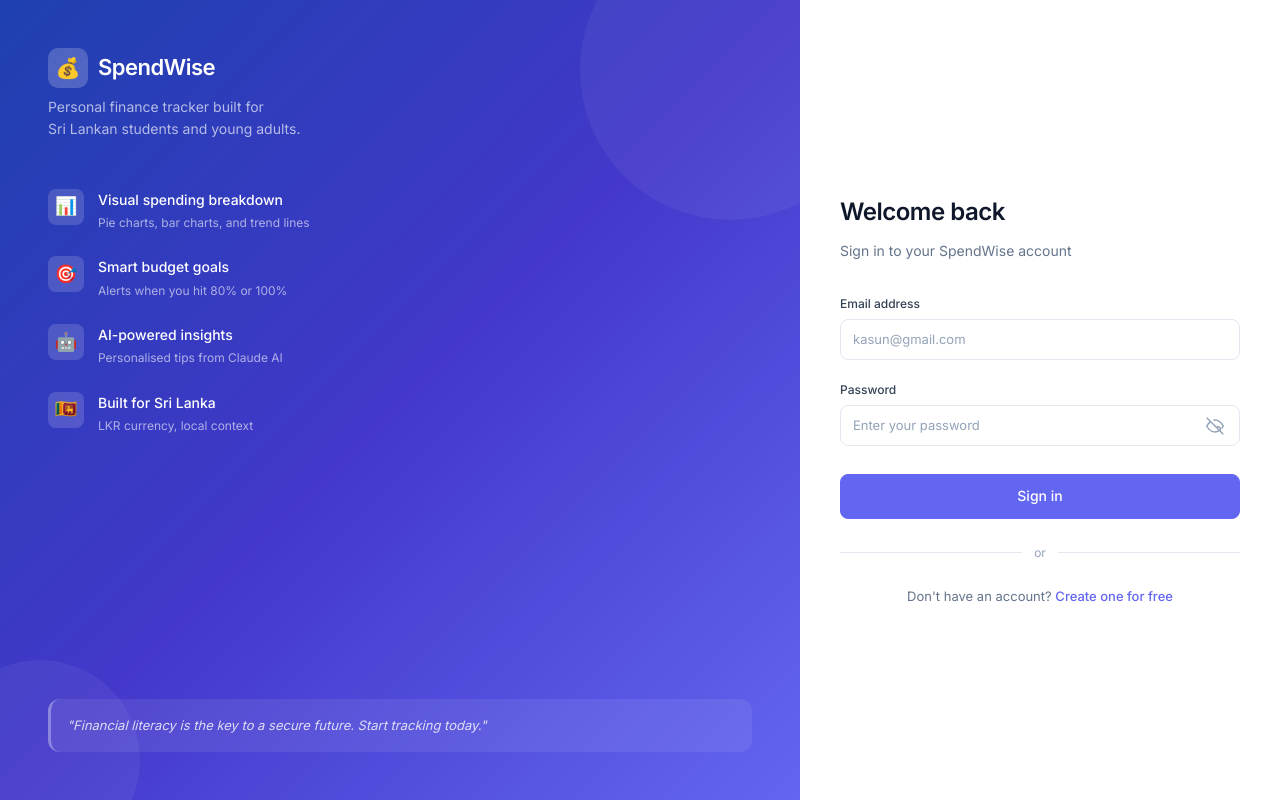
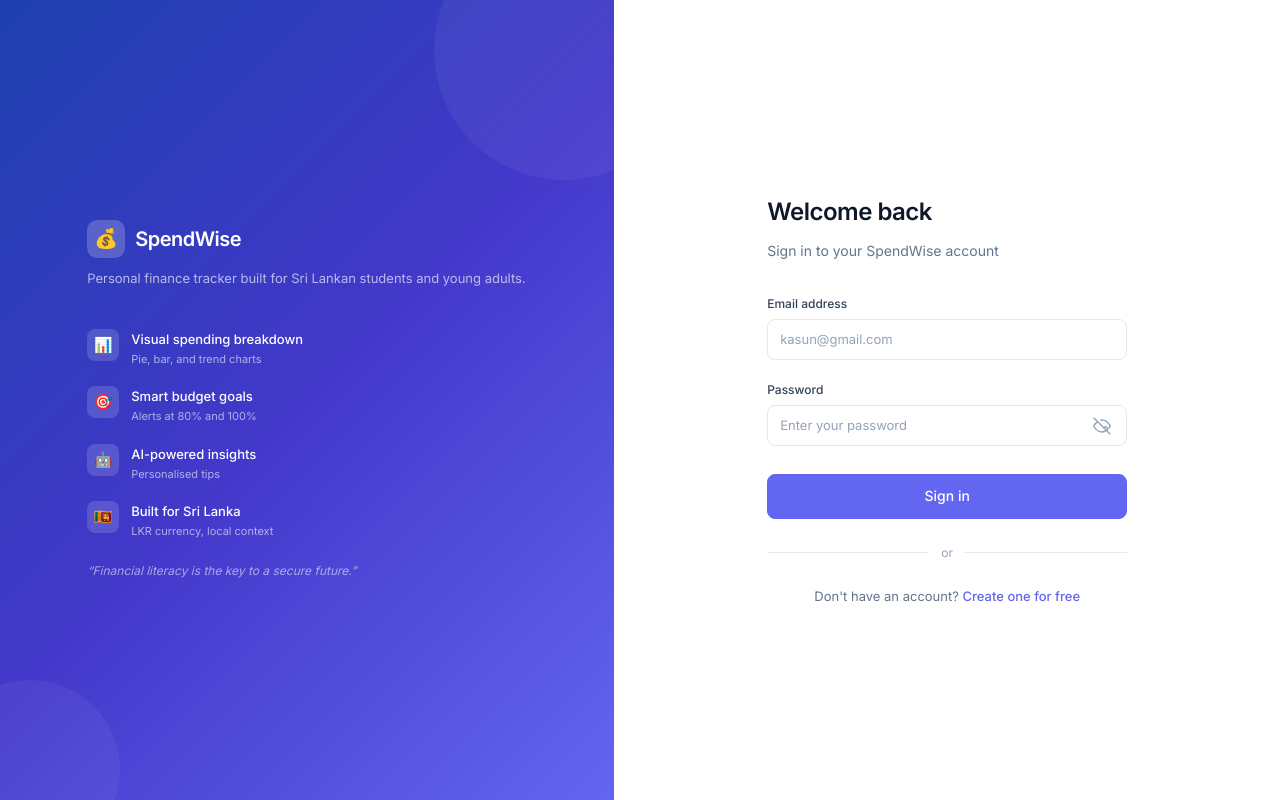
Before and after one commit to HansiAshara/spendwise, a Next.js app in the folder apps/web/: page /login in a window 1280 px wide. Built offline with nearby package versions, Linux system fonts and the light colour scheme; no server answers.

Commit message:
fix ui  balance auth layout proportions, add mobile responsive sidebar and grid

```diff
--- a/apps/web/app/(auth)/layout.tsx
+++ b/apps/web/app/(auth)/layout.tsx
@@ -1,13 +1,9 @@
 // ============================================
-// Auth Layout — Split Screen Design
+// Auth Layout — Split Screen Design (v2)
 // ============================================
-// Shared layout for /login and /register pages.
-//
-// Left side  → Brand story, features list
-// Right side → The actual form (login or register)
-//
-// This layout only applies to pages inside (auth)/.
-// Dashboard pages get a completely different layout.
+// Fixed: both sides now have balanced, capped widths
+// instead of the banner stretching infinitely on
+// wide screens. Centered as a whole on the page.
 // ============================================
 
 export default function AuthLayout({
@@ -17,96 +13,93 @@
 }) {
     return (
         <div style={{
-            display: 'flex',
             minHeight: '100vh',
             backgroundColor: 'var(--page-bg)',
+            width: '100%',
         }}>
 
+            {/* Full-viewport shell — edge-to-edge auth layout */}
+            <div
+                className="auth-shell"
+                style={{
+                    display: 'flex',
+                    width: '100%',
+                    minHeight: '100vh',
+                }}
+            >
+
                 {/* ── Left side — Brand panel ─────────────────── */}
-            {/* Hidden on mobile, shown on tablet and above  */}
-            <div style={{
-                flex: 1,
+                <div
+                    className="auth-left"
+                    style={{
+                        flex: '0 0 48%',
                         background: 'linear-gradient(135deg, #1e40af 0%, #4338CA 50%, #6366F1 100%)',
-                padding: '48px',
+                        padding: '48px 40px',
                         display: 'flex',
                         flexDirection: 'column',
                         justifyContent: 'center',
                         position: 'relative',
                         overflow: 'hidden',
                     }}
-                className="hidden md:flex"
                 >
-
                     {/* Background decoration circles */}
                     <div style={{
                         position: 'absolute', top: '-80px', right: '-80px',
-                    width: '300px', height: '300px',
-                    borderRadius: '50%',
+                        width: '260px', height: '260px', borderRadius: '50%',
                         background: 'rgba(255,255,255,0.05)',
                     }} />
                     <div style={{
                         position: 'absolute', bottom: '-60px', left: '-60px',
-                    width: '200px', height: '200px',
-                    borderRadius: '50%',
+                        width: '180px', height: '180px', borderRadius: '50%',
                         background: 'rgba(255,255,255,0.05)',
                     }} />
 
+                    <div style={{
+                        width: '100%',
+                        maxWidth: '440px',
+                        margin: '0 auto',
+                        position: 'relative',
+                    }}>
                         {/* Logo */}
-                <div style={{ marginBottom: '48px', position: 'relative' }}>
+                        <div style={{ marginBottom: '40px', position: 'relative' }}>
+                            <div style={{ display: 'flex', alignItems: 'center', gap: '10px', marginBottom: '10px' }}>
                                 <div style={{
-                        display: 'flex', alignItems: 'center', gap: '10px',
-                        marginBottom: '8px',
-                    }}>
-                        {/* Logo icon */}
-                        <div style={{
-                            width: '40px', height: '40px',
-                            background: 'rgba(255,255,255,0.2)',
-                            borderRadius: '10px',
-                            display: 'flex', alignItems: 'center', justifyContent: 'center',
-                            fontSize: '20px',
+                                    width: '38px', height: '38px', background: 'rgba(255,255,255,0.2)',
+                                    borderRadius: '10px', display: 'flex', alignItems: 'center',
+                                    justifyContent: 'center', fontSize: '19px',
                                 }}>
                                     💰
                                 </div>
-                        <span style={{
-                            fontSize: '22px', fontWeight: '600', color: 'white',
-                            letterSpacing: '-0.5px',
-                        }}>
+                                <span style={{ fontSize: '20px', fontWeight: '600', color: 'white', letterSpacing: '-0.5px' }}>
                                     SpendWise
                                 </span>
                             </div>
-                    <p style={{ fontSize: '14px', color: 'rgba(255,255,255,0.65)', lineHeight: '1.6' }}>
-                        Personal finance tracker built for<br />
-                        Sri Lankan students and young adults.
+                            <p style={{ fontSize: '13px', color: 'rgba(255,255,255,0.65)', lineHeight: '1.6' }}>
+                                Personal finance tracker built for Sri Lankan students and young adults.
                             </p>
                         </div>
 
                         {/* Feature list */}
                         <div style={{ position: 'relative' }}>
                             {[
-                        { icon: '📊', title: 'Visual spending breakdown', desc: 'Pie charts, bar charts, and trend lines' },
-                        { icon: '🎯', title: 'Smart budget goals', desc: 'Alerts when you hit 80% or 100%' },
-                        { icon: '🤖', title: 'AI-powered insights', desc: 'Personalised tips from Claude AI' },
+                                { icon: '📊', title: 'Visual spending breakdown', desc: 'Pie, bar, and trend charts' },
+                                { icon: '🎯', title: 'Smart budget goals', desc: 'Alerts at 80% and 100%' },
+                                { icon: '🤖', title: 'AI-powered insights', desc: 'Personalised tips' },
                                 { icon: '🇱🇰', title: 'Built for Sri Lanka', desc: 'LKR currency, local context' },
                             ].map((feature) => (
-                        <div key={feature.title} style={{
-                            display: 'flex', alignItems: 'flex-start',
-                            gap: '14px', marginBottom: '24px',
-                        }}>
-                            {/* Feature icon box */}
+                                <div key={feature.title} style={{ display: 'flex', alignItems: 'flex-start', gap: '12px', marginBottom: '18px' }}>
                                     <div style={{
-                                width: '36px', height: '36px',
-                                background: 'rgba(255,255,255,0.15)',
-                                borderRadius: '8px',
-                                display: 'flex', alignItems: 'center', justifyContent: 'center',
-                                fontSize: '18px', flexShrink: 0,
+                                        width: '32px', height: '32px', background: 'rgba(255,255,255,0.15)',
+                                        borderRadius: '8px', display: 'flex', alignItems: 'center',
+                                        justifyContent: 'center', fontSize: '15px', flexShrink: 0,
                                     }}>
                                         {feature.icon}
                                     </div>
                                     <div>
-                                <div style={{ fontSize: '14px', fontWeight: '500', color: 'white', marginBottom: '2px' }}>
+                                        <div style={{ fontSize: '13px', fontWeight: '500', color: 'white', marginBottom: '1px' }}>
                                             {feature.title}
                                         </div>
-                                <div style={{ fontSize: '12px', color: 'rgba(255,255,255,0.6)' }}>
+                                        <div style={{ fontSize: '11px', color: 'rgba(255,255,255,0.6)' }}>
                                             {feature.desc}
                                         </div>
                                     </div>
@@ -114,38 +107,44 @@
                             ))}
                         </div>
 
-                {/* Bottom quote */}
+                        {/* Quote */}
                         <div style={{
-                    marginTop: 'auto',
-                    padding: '16px',
-                    background: 'rgba(255,255,255,0.08)',
-                    borderRadius: '12px',
-                    borderLeft: '3px solid rgba(255,255,255,0.3)',
-                    position: 'relative',
+                            marginTop: '20px',
+                            fontSize: '12px', color: 'rgba(255,255,255,0.55)',
+                            fontStyle: 'italic', lineHeight: '1.6',
                         }}>
-                    <p style={{ fontSize: '13px', color: 'rgba(255,255,255,0.8)', lineHeight: '1.6', fontStyle: 'italic' }}>
-                        "Financial literacy is the key to a secure future.
-                        Start tracking today."
-                    </p>
+                            &ldquo;Financial literacy is the key to a secure future.&rdquo;
+                        </div>
+                    </div>
+                </div>
+
+                {/* ── Right side — Form area ───────────────────── */}
+                <div
+                    className="auth-right"
+                    style={{
+                        flex: '1',
+                        padding: '48px 56px',
+                        display: 'flex',
+                        flexDirection: 'column',
+                        justifyContent: 'center',
+                        backgroundColor: 'white',
+                    }}
+                >
+                    <div style={{ maxWidth: '360px', width: '100%', margin: '0 auto' }}>
+                        {children}
+                    </div>
                 </div>
 
             </div>
 
-            {/* ── Right side — Form area ───────────────────── */}
-            {/* This is where login/register page.tsx renders */}
-            <div style={{
-                width: '100%',
-                maxWidth: '480px',
-                padding: '48px 40px',
-                display: 'flex',
-                flexDirection: 'column',
-                justifyContent: 'center',
-                backgroundColor: 'white',
-                boxShadow: '-4px 0 24px rgba(0,0,0,0.04)',
-            }}>
-                {children}
-            </div>
-
+            {/* Mobile — stack vertically, hide left banner entirely */}
+            <style>{`
+        @media (max-width: 768px) {
+            .auth-shell { flex-direction: column; min-height: 100vh !important; }
+            .auth-left  { display: none !important; }
+            .auth-right { padding: 28px 20px !important; }
+        }
+    `}</style>
         </div>
     )
 }
--- a/apps/web/app/(dashboard)/dashboard/page.tsx
+++ b/apps/web/app/(dashboard)/dashboard/page.tsx
@@ -46,7 +46,7 @@
     ]
 
     return (
-        <div style={{ display: 'grid', gridTemplateColumns: 'repeat(4, 1fr)', gap: '16px', marginBottom: '16px' }}>
+        <div className="metric-grid-responsive" style={{ display: 'grid', gridTemplateColumns: 'repeat(4, 1fr)', gap: '16px', marginBottom: '16px' }}>
             {cards.map(card => (
                 <div key={card.label} className="card" style={{ padding: '18px' }}>
                     <div style={{ fontSize: '12px', color: 'var(--ink-muted)', marginBottom: '8px' }}>
@@ -183,7 +183,7 @@
             />
 
             {/* ── Row 2: Donut + Bar charts ─────────────────── */}
-            <div style={{
+            <div className="two-col-responsive" style={{
                 display: 'grid',
                 gridTemplateColumns: '1fr 1fr',
                 gap: '16px',
@@ -226,7 +226,7 @@
             </div>
 
             {/* ── Row 4: Recent expenses + AI tip ───────────── */}
-            <div style={{
+            <div className="two-col-responsive" style={{
                 display: 'grid',
                 gridTemplateColumns: '1.4fr 1fr',
                 gap: '16px',
--- a/apps/web/app/(dashboard)/expenses/page.tsx
+++ b/apps/web/app/(dashboard)/expenses/page.tsx
@@ -132,7 +132,7 @@
             />
 
             {/* ── Summary Cards ─────────────────────────────── */}
-            <div style={{
+            <div className="metric-grid-responsive" style={{
                 display: 'grid',
                 gridTemplateColumns: 'repeat(4, 1fr)',
                 gap: '16px',
--- a/apps/web/app/(dashboard)/export/page.tsx
+++ b/apps/web/app/(dashboard)/export/page.tsx
@@ -48,7 +48,7 @@
                 subtitle="Download your expense data as PDF or CSV"
             />
 
-            <div style={{
+            <div className="export-grid-responsive" style={{
                 display: 'grid',
                 gridTemplateColumns: '1fr 320px',
                 gap: '20px',
--- a/apps/web/app/(dashboard)/settings/page.tsx
+++ b/apps/web/app/(dashboard)/settings/page.tsx
@@ -47,7 +47,7 @@
                 </div>
             )}
 
-            <div style={{ display: 'grid', gridTemplateColumns: '200px 1fr', gap: '20px', alignItems: 'start' }}>
+            <div className="settings-grid-responsive" style={{ display: 'grid', gridTemplateColumns: '200px 1fr', gap: '20px', alignItems: 'start' }}>
                 <SettingsNav active={section} onChange={setSection} />
 
                 <div>
--- a/apps/web/app/globals.css
+++ b/apps/web/app/globals.css
@@ -678,3 +678,35 @@
   --ink-faint:     #64748B;
   --ink-border:    #334155;
 }
+
+@media (max-width: 900px) {
+  /* Any 4-column metric grid becomes 2 columns */
+  .metric-grid-responsive {
+    grid-template-columns: repeat(2, 1fr) !important;
+  }
+  /* Any 2-column chart/section grid becomes 1 column */
+  .two-col-responsive {
+    grid-template-columns: 1fr !important;
+  }
+  /* Settings nav + content stacks vertically */
+  .settings-grid-responsive {
+    grid-template-columns: 1fr !important;
+  }
+  /* Export page grid stacks vertically */
+  .export-grid-responsive {
+    grid-template-columns: 1fr !important;
+  }
+  /* Tables scroll horizontally instead of squashing */
+  .table-container {
+    overflow-x: auto;
+  }
+}
+
+@media (max-width: 600px) {
+  .metric-grid-responsive {
+    grid-template-columns: 1fr !important;
+  }
+  .page-title-responsive {
+    font-size: 20px !important;
+  }
+}
--- a/apps/web/components/layout/Sidebar.tsx
+++ b/apps/web/components/layout/Sidebar.tsx
@@ -122,7 +122,7 @@
 
     return (
         <aside style={{
-            width: '220px',
+            width: '256px',
             minHeight: '100vh',
             backgroundColor: 'var(--navy)',
             display: 'flex',
@@ -135,7 +135,6 @@
             zIndex: 40,
             borderRight: '1px solid rgba(255,255,255,0.06)',
         }}>
-
             {/* ── Logo ──────────────────────────────────── */}
             <div style={{
                 padding: '20px 16px 16px',
```
Also changed, not shown: apps/web/app/(dashboard)/layout.tsx (+9 -3 lines). Lines whose indentation alone changed are shown as unchanged.
